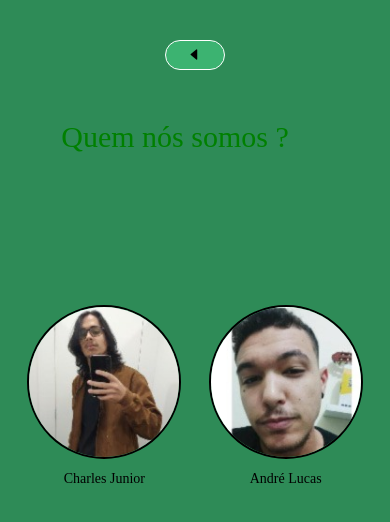
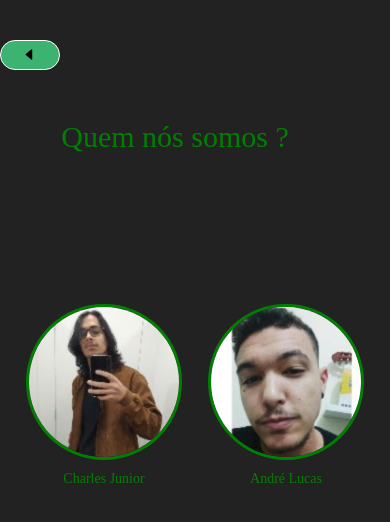
Before and after one commit to CharlesJKK/Rick-And-Morty-App, a React Native app: screen /PeoplesPage in a window 390 px wide. Shown: the top 522 px of the page. Built offline with nearby package versions, Linux system fonts and the light colour scheme.

Commit message:
Nova tela home e arrumando algumas outras coisas nas outras telas

```diff
--- a/src/routes/router.js
+++ b/src/routes/router.js
@@ -3,6 +3,7 @@
 import { createNativeStackNavigator } from '@react-navigation/native-stack';
 import WhowewherePage from '../screens/WhoWeWherePage';
 import WelcomePage from '../screens/WelcomePage';
+import HomePage from '../screens/HomePage';
 
 
 const Stack = createNativeStackNavigator();
@@ -10,9 +11,10 @@
 export default function Router(){
     return(
         <NavigationContainer>
-            <Stack.Navigator initialRouteName="Welcome" screenOptions={{headerShown: false}}>
+            <Stack.Navigator initialRouteName="WelcomePage" screenOptions={{headerShown: false}}>
                 <Stack.Screen name="PeoplesPage" component={WhowewherePage}/>
-                <Stack.Screen name="Welcome" component={WelcomePage}/>
+                <Stack.Screen name="WelcomePage" component={WelcomePage}/>
+                <Stack.Screen name="HomePage" component={HomePage}/>
             </Stack.Navigator>
         </NavigationContainer>
     )
--- /dev/null
+++ b/src/screens/HomePage/index.js
@@ -0,0 +1,33 @@
+import React, {useState, useEffect} from "react";
+import { View, Text, TouchableOpacity, Image } from "react-native";
+import ButtonGoBack from "../../components/ButtonGoBack";
+import api from "../../api/api";
+
+export default function HomePage(){
+
+    const [teste, setTeste] = useState()
+
+    const getInfos = async () => {
+        const res = await api.get('/character/1');
+        try{
+            setTeste(res.data)
+        } catch(error){}
+    }
+
+    useEffect(() => {
+        getInfos()
+      }, []);
+
+    return(
+        <View style={{flex: 1, justifyContent: 'space-evenly', alignItems: 'center', backgroundColor: '#222222'}}>
+            <View>
+                <Text style={{fontFamily: 'BungeeSpice-Regular', alignSelf: 'center'}}>Bem-vindo!</Text>
+                <Text style={{fontFamily: 'BungeeSpice-Regular', alignSelf: 'center'}}>Arraste pra esquerda para abrir o menu</Text>
+            </View>
+            <View style={{position: 'absolute', top: 10, left: 30}}>
+                <ButtonGoBack/>
+            </View>
+            <Image source={require('../../../assets/teste.gif')} style={{maxHeight: '50%', maxWidth: '100%'}}/>
+        </View>
+    )
+}
--- a/src/screens/WelcomePage/index.js
+++ b/src/screens/WelcomePage/index.js
@@ -8,31 +8,16 @@
 export default function WelcomePage(){
 
     const navigation = useNavigation();
-    /*const [teste, setTeste] = useState()
-    console.log(teste)
-
-    const getInfos = async () => {
-        const res = await api.get('/character');
-        try{
-            setTeste(res.data.results)
-        } catch(error){}
-    }
-
-    useEffect(() => {
-        getInfos()
-      }, []);
-      */
-
-
 
     return(
         <SafeAreaView style={styles.conteiner}>
             <Image source={require('../../../assets/logo.png')} style={{width: '100%', height: '20%', position: 'absolute', top: 50}}/>
             <View style={{width: '100%'}}>
-                <Text style={{color: 'black', alignSelf: 'center'}}>Seja bem vindo ao aplicativo sobre Rick And Morty. {'\n'}Aqui você irá encontrar a maioria das informações{'\n'} sobre o seriado.</Text>
+                <Text style={{color: 'green', alignSelf: 'center', fontFamily: 'BungeeSpice-Regular', fontSize: 11}}>Seja bem vindo ao aplicativo sobre Rick And Morty.</Text>
+                <Text style={{color: 'green', alignSelf: 'center', fontFamily: 'BungeeSpice-Regular', fontSize: 11}}>Aqui você irá encontrar a maioria das informações sobre o seriado.</Text>
             </View>
             <View style={{marginTop: 100}}>
-                <TouchableOpacity style={{borderWidth: 1, borderColor: 'white', borderRadius: 50}}>
+                <TouchableOpacity style={{borderWidth: 1, borderColor: 'white', borderRadius: 50}} onPress={() => navigation.navigate('HomePage')}>
                     <View style={{width: 120, height: 30, backgroundColor: '#3CB371', justifyContent: 'center', alignItems: 'center', borderRadius: 50}}>
                         <Text style={{color: 'black',}}>ENTRAR</Text>
                     </View>
--- a/src/screens/WelcomePage/style.js
+++ b/src/screens/WelcomePage/style.js
@@ -3,7 +3,7 @@
 const styles = StyleSheet.create({
     conteiner:{
         flex: 1,
-        backgroundColor: '#2E8B57',
+        backgroundColor: '#222222',
         justifyContent: 'center',
         alignItems: 'center'
     }
--- a/src/screens/WhoWeWherePage/index.js
+++ b/src/screens/WhoWeWherePage/index.js
@@ -1,25 +1,21 @@
 import * as React from 'react';
 import { Text, View, Image, TouchableOpacity } from 'react-native';
-import Icon from 'react-native-vector-icons/AntDesign'
-import { useNavigation } from '@react-navigation/native';
+import ButtonGoBack from '../../components/ButtonGoBack';
 
 function WhowewherePage() {
-  const navigation = useNavigation()
   return (
-    <View style={{ flex: 1, justifyContent: 'space-evenly', alignItems: 'center', backgroundColor: '#2E8B57', flexDirection: 'row'}}>
-      <TouchableOpacity onPress={() => navigation.goBack()} style={{position: 'absolute', top: 40, width: 60, height: 30, backgroundColor: '#3CB371', borderWidth: 1, borderColor: 'white', borderRadius: 50 , justifyContent: 'center', alignItems: 'center'}}>
-        <Icon name='caretleft' color={'black'}/>
-      </TouchableOpacity>
+    <View style={{ flex: 1, justifyContent: 'space-evenly', alignItems: 'center', backgroundColor: '#222222', flexDirection: 'row'}}>
+      <ButtonGoBack/>
       <View style={{position: 'absolute', width: '100%', top: 120}}>
         <Text style={{alignSelf: 'center', fontSize: 30, color: 'green', right: 20, fontFamily: 'BungeeSpice-Regular'}}>Quem nós somos ?</Text>
       </View>
-      <View style={{borderWidth: 2, borderRadius: 80, bottom: 40}}>
+      <View style={{borderWidth: 3, borderRadius: 80, bottom: 40, borderColor: 'green'}}>
         <Image source={require('../../../assets/charles.jpg')} style={{height: 150, width: 150, borderRadius: 80}}/>
-        <Text style={{position: 'absolute', alignSelf: 'center', bottom: -30, color: 'black', fontFamily: 'BungeeSpice-Regular'}}>Charles Junior</Text>
+        <Text style={{position: 'absolute', alignSelf: 'center', bottom: -30, color: 'green', fontFamily: 'BungeeSpice-Regular'}}>Charles Junior</Text>
       </View>
-      <View style={{borderWidth: 2, borderRadius: 80, bottom: 40}}>
+      <View style={{borderWidth: 3, borderRadius: 80, bottom: 40, borderColor: 'green'}}>
         <Image source={require('../../../assets/andre.jpg')} style={{height: 150, width: 150, borderRadius: 80}}/>
-        <Text style={{position: 'absolute', alignSelf: 'center', bottom: -30, color: 'black', fontFamily: 'BungeeSpice-Regular'}}>André Lucas</Text>
+        <Text style={{position: 'absolute', alignSelf: 'center', bottom: -30, color: 'green', fontFamily: 'BungeeSpice-Regular'}}>André Lucas</Text>
       </View>
     </View>
   );
```
Also changed, not shown: src/screens/HomePage/style.js (added).
